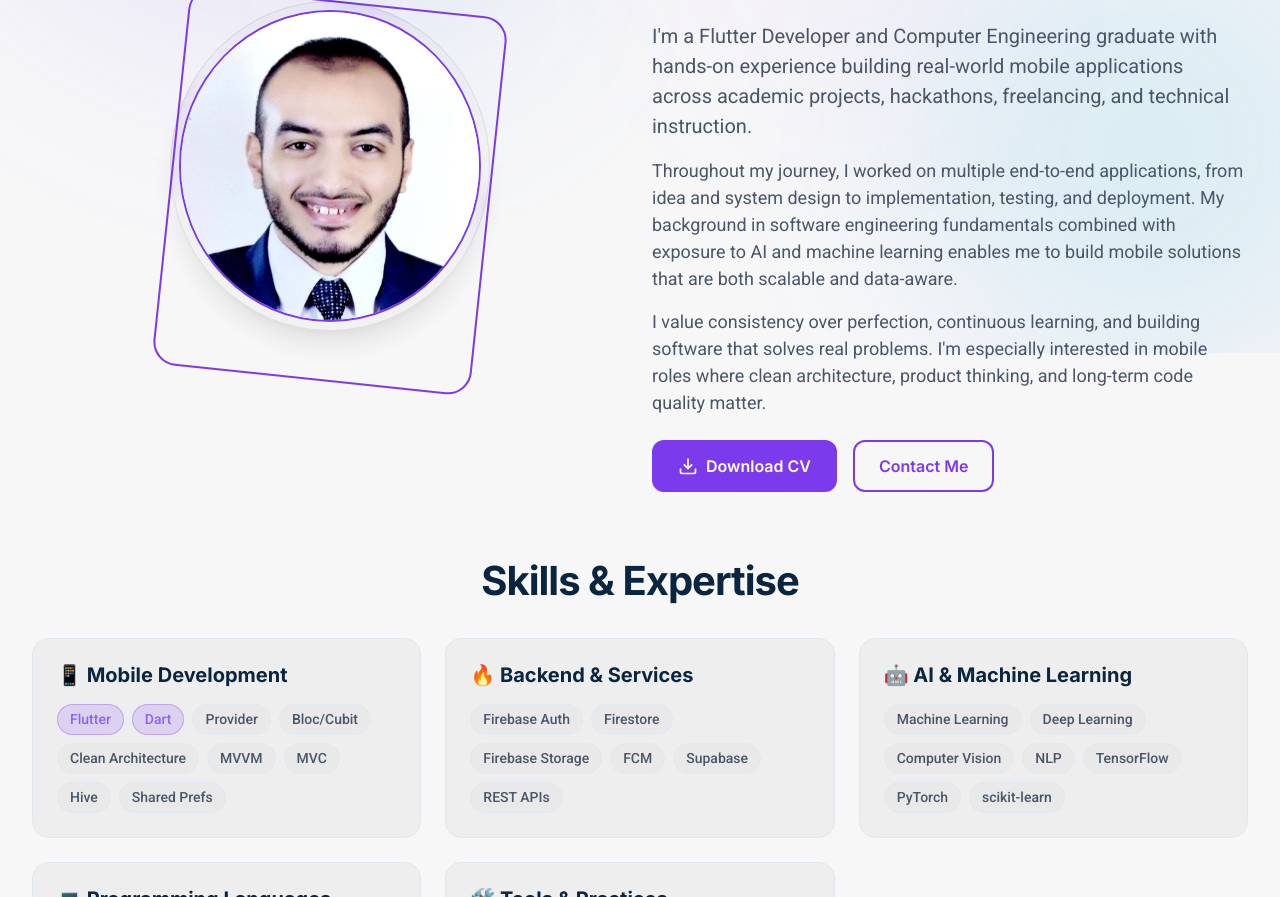
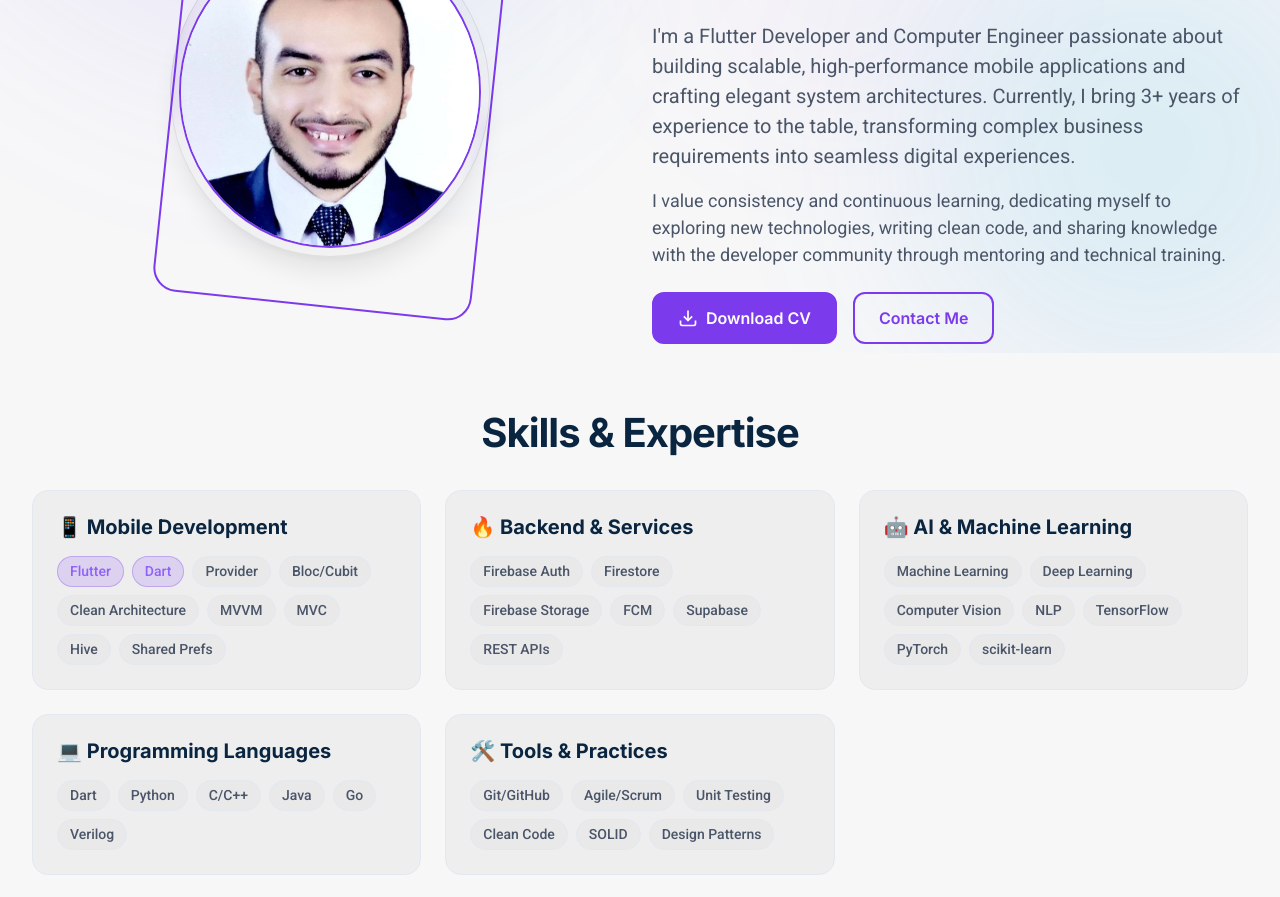
Before and after one commit to Mamdouh-Attia/mamdouh_portfolio, a website built with Vite: page pages/about.html in a window 1280 px wide. Shown: the part 447-1344 px from the top of the page. Built offline with nearby package versions, Linux system fonts and the light colour scheme; files whose address does not match are found by name.

Commit message:
feat: enhance CV modal with new options and improve bio descriptions; update logo path handling

```diff
--- a/i18n/en.json
+++ b/i18n/en.json
@@ -25,7 +25,8 @@
     "cta": {
       "projects": "View Projects",
       "contact": "Contact Me",
-      "cv": "Download CV"
+      "cv": "Download CV",
+      "careerDossier": "Explore Complete Career Dossier"
     },
     "stats": {
       "projects": "Projects",
@@ -225,9 +226,9 @@
     "title": "About Me",
     "subtitle": "Get to know me better",
     "bio": {
-      "intro": "I'm a Flutter Developer and Computer Engineering graduate with hands-on experience building real-world mobile applications across academic projects, hackathons, freelancing, and technical instruction.",
-      "journey": "Throughout my journey, I worked on multiple end-to-end applications, from idea and system design to implementation, testing, and deployment. My background in software engineering fundamentals combined with exposure to AI and machine learning enables me to build mobile solutions that are both scalable and data-aware.",
-      "values": "I value consistency over perfection, continuous learning, and building software that solves real problems. I'm especially interested in mobile roles where clean architecture, product thinking, and long-term code quality matter."
+      "intro": "I'm a Flutter Developer and Computer Engineer passionate about building scalable, high-performance mobile applications and crafting elegant system architectures. Currently, I bring 3+ years of experience to the table, transforming complex business requirements into seamless digital experiences.",
+      "journey": "I value consistency and continuous learning, dedicating myself to exploring new technologies, writing clean code, and sharing knowledge with the developer community through mentoring and technical training.",
+      "values": ""
     },
     "skills": {
       "title": "Skills & Expertise",
--- a/js/nav.js
+++ b/js/nav.js
@@ -54,13 +54,14 @@ function buildNavLinks(mobile = false) {
 
 function buildHeader() {
     const inPages = window.location.pathname.includes('/pages/');
+    const logoPath = inPages ? '../assets/images/logo.png' : './assets/images/logo.png';
     return `
     <a href="#main-content" class="skip-link" data-i18n="accessibility.skipToContent">Skip to main content</a>
 
     <header class="header" id="site-header-el">
         <div class="header-inner">
             <a href="${resolveRelativePath('index.html')}" class="logo">
-                <img src="${resolveRelativePath('assets/images/logo.png')}" alt="Logo" class="nav-logo-img" style="height: 32px; width: auto; object-fit: contain; margin-right: 8px;">
+                <img src="${logoPath}" alt="Logo" class="nav-logo-img" style="height: 32px; width: auto; object-fit: contain; margin-right: 8px;">
                 <span>Mamdouh Attia</span>
             </a>
             <nav class="nav">
@@ -131,6 +132,42 @@ function buildFooter() {
             </div>
         </div>
     </footer>
+
+    <!-- Global CV Selection Modal -->
+    <div class="cv-modal-overlay" id="cv-modal" onclick="this.classList.remove('active')">
+      <div class="cv-modal-content" onclick="event.stopPropagation()">
+        <button class="cv-modal-close" onclick="document.getElementById('cv-modal').classList.remove('active')" aria-label="Close">×</button>
+        <h3 data-i18n="cv.selectTitle">Choose CV Specialization</h3>
+        <p data-i18n="cv.selectDesc" style="color: var(--text-secondary); margin-bottom: 24px;">Select the resume that best matches your interest.</p>
+
+        <div class="cv-options">
+          <a href="${resolveRelativePath('assets/CV/Mamdouh_Attia_Software_Engineer_CV.pdf')}" class="cv-option-card" download>
+            <span class="service-svg-wrapper" style="margin-bottom:0; width:48px; height:48px;">
+              <svg width="24" height="24" viewBox="0 0 24 24" fill="none" stroke="currentColor" stroke-width="2">
+                <path d="M14.7 6.3a1 1 0 0 0 0 1.4l1.6 1.6a1 1 0 0 0 1.4 0l3.77-3.77a6 6 0 0 1-7.94 7.94l-6.91 6.91a2.12 2.12 0 0 1-3-3l6.91-6.91a6 6 0 0 1 7.94-7.94l-3.76 3.76z"></path>
+              </svg>
+            </span>
+            <div class="cv-info">
+              <h4 data-i18n="cv.sweTitle">Software Engineer</h4>
+              <span data-i18n="cv.sweDesc" style="font-size: 13px; color: var(--text-muted);">General CS & Backend</span>
+            </div>
+          </a>
+
+          <a href="${resolveRelativePath('assets/CV/Mamdouh_Attia_Mobile_Software_Engineer.pdf')}" class="cv-option-card" download>
+            <span class="service-svg-wrapper" style="margin-bottom:0; width:48px; height:48px;">
+              <svg width="24" height="24" viewBox="0 0 24 24" fill="none" stroke="currentColor" stroke-width="2">
+                <rect x="5" y="2" width="14" height="20" rx="2" ry="2"></rect>
+                <line x1="12" y1="18" x2="12.01" y2="18"></line>
+              </svg>
+            </span>
+            <div class="cv-info">
+              <h4 data-i18n="cv.mobileTitle">Mobile Software Engineer</h4>
+              <span data-i18n="cv.mobileDesc" style="font-size: 13px; color: var(--text-muted);">Flutter & Architectures</span>
+            </div>
+          </a>
+        </div>
+      </div>
+    </div>
     `;
 }
 
--- a/pages/about.html
+++ b/pages/about.html
@@ -67,26 +67,15 @@
 
                         <p style="font-size: var(--text-lg); margin-bottom: var(--space-4);"
                             data-i18n="about.bio.intro">
-                            I'm a Flutter Developer and Computer Engineering graduate with hands-on experience building
-                            real-world mobile applications across academic projects, hackathons, freelancing, and
-                            technical instruction.
+                            I'm a Flutter Developer and Computer Engineer passionate about building scalable, high-performance mobile applications and crafting elegant system architectures. Currently, I bring 3+ years of experience to the table, transforming complex business requirements into seamless digital experiences.
                         </p>
 
-                        <p style="margin-bottom: var(--space-4);" data-i18n="about.bio.journey">
-                            Throughout my journey, I worked on multiple end-to-end applications, from idea and system
-                            design to implementation, testing, and deployment. My background in software engineering
-                            fundamentals combined with exposure to AI and machine learning enables me to build mobile
-                            solutions that are both scalable and data-aware.
-                        </p>
-
-                        <p style="margin-bottom: var(--space-6);" data-i18n="about.bio.values">
-                            I value <strong>consistency over perfection</strong>, continuous learning, and building
-                            software that solves real problems. I'm especially interested in mobile roles where clean
-                            architecture, product thinking, and long-term code quality matter.
+                        <p style="margin-bottom: var(--space-6);" data-i18n="about.bio.journey">
+                            I value consistency and continuous learning, dedicating myself to exploring new technologies, writing clean code, and sharing knowledge with the developer community through mentoring and technical training.
                         </p>
 
                         <div style="display: flex; gap: var(--space-4); flex-wrap: wrap;">
-                            <a href="../assets/cv/Mamdouh_Ahmed_Attia.pdf" class="btn btn-primary" download>
+                            <a href="#" class="btn btn-primary" onclick="document.getElementById('cv-modal').classList.add('active'); return false;">
                                 <svg width="20" height="20" viewBox="0 0 24 24" fill="none" stroke="currentColor"
                                     stroke-width="2">
                                     <path d="M21 15v4a2 2 0 0 1-2 2H5a2 2 0 0 1-2-2v-4" />
```
Also changed, not shown: i18n/ar.json (+5 -4 lines), index.html (+5 -44 lines), pages/certificates.html (+2 -2 lines), pages/experience.html (+1 -1 lines), pages/teaching.html (+1 -1 lines).
